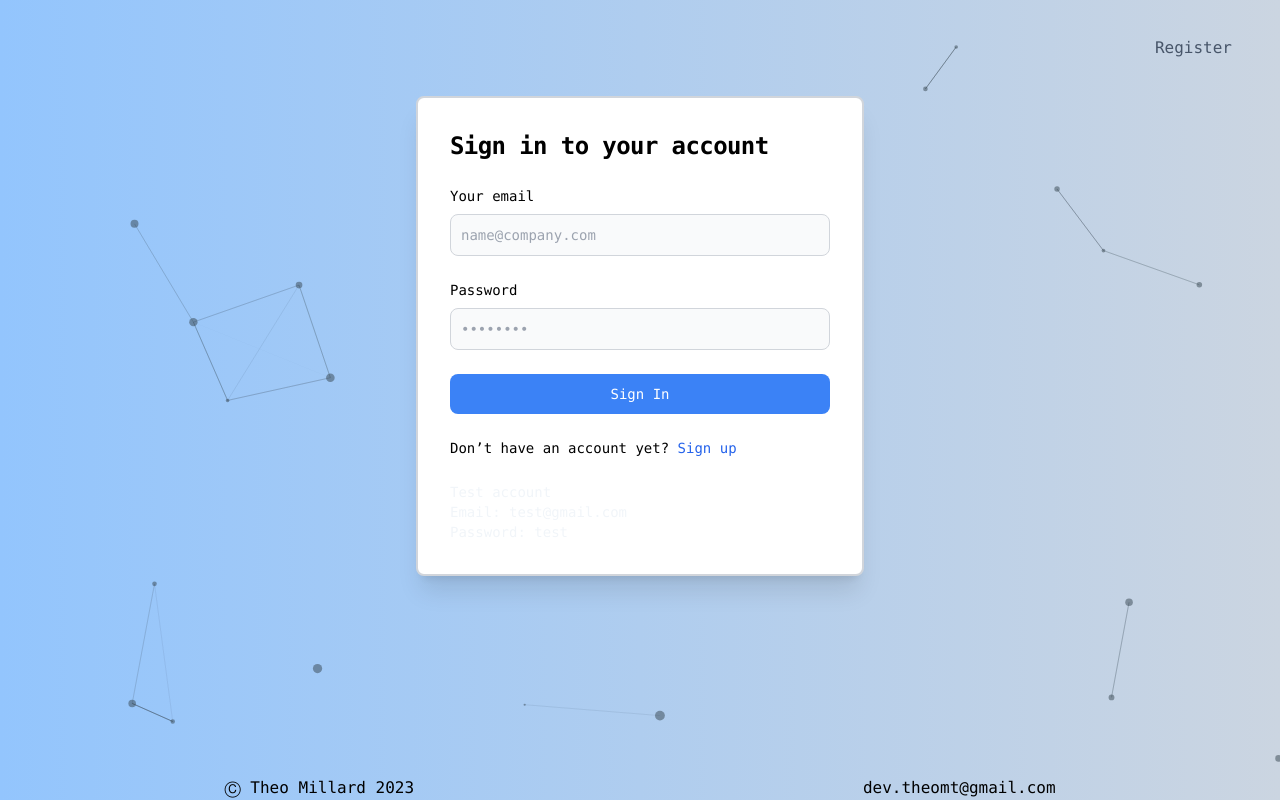
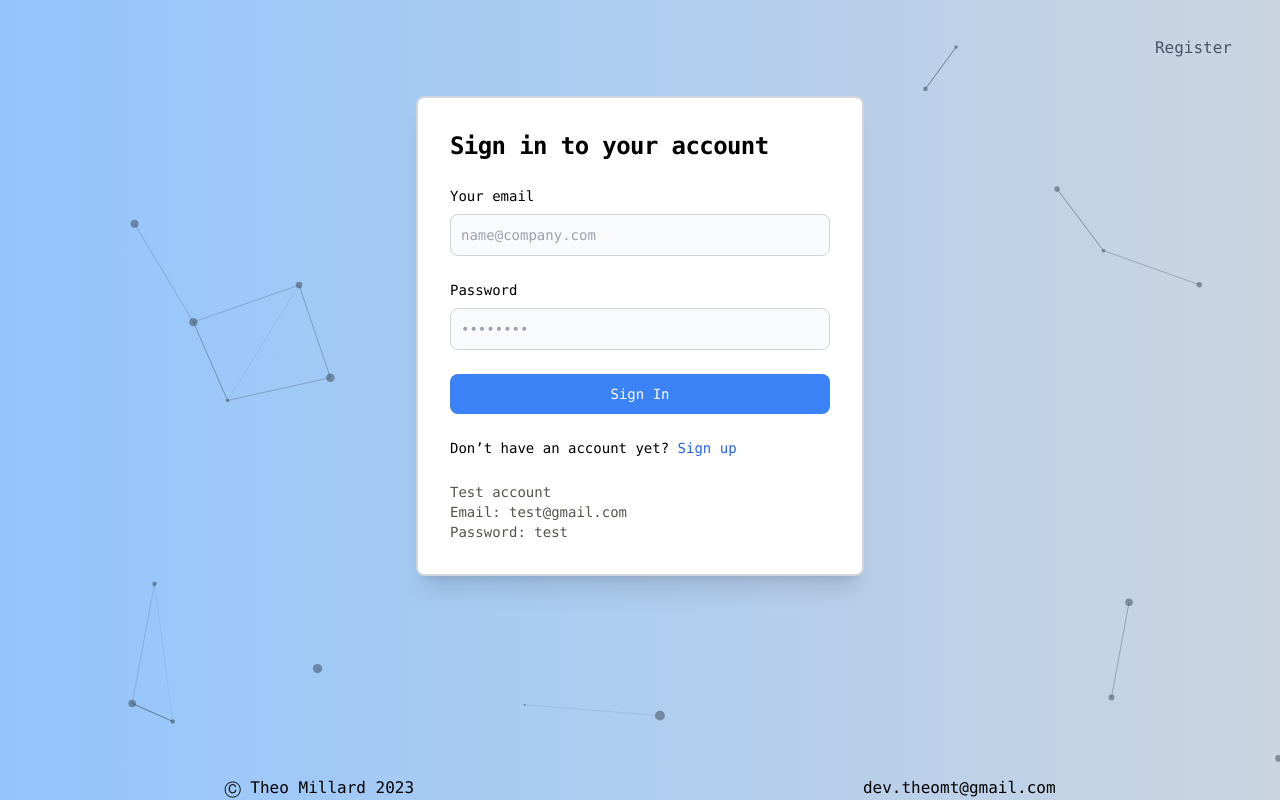
Before and after one commit to ToHe-MT/FaceRecognitionClient, a Next.js app: page / in a window 1280 px wide. Built offline with nearby package versions, Linux system fonts and the light colour scheme.

Commit message:
add test acount

```diff
--- a/src/pages/Components/Register/Register.js
+++ b/src/pages/Components/Register/Register.js
@@ -82,7 +82,7 @@ const Register = ({ onRouteChange }) => {
                     <p className="text-sm font-light">
                         Already have an account? <a href="#" className="font-medium text-blue-600 hover:underline" onClick={() => onRouteChange('signin')}>Sign In</a>
                     </p>
-                    <p className="text-sm font-light text-slate-100 ">
+                    <p className="text-sm font-light text-stone-600 ">
                         Even though passwords have been encrypted
                         <br />
                         <span className="text-red-400">
--- a/src/pages/Components/SignIn/SignIn.js
+++ b/src/pages/Components/SignIn/SignIn.js
@@ -80,7 +80,7 @@ const SignIn = ({ onRouteChange, loadUser }) => {
                         <p className="text-sm font-light">
                             Don’t have an account yet? <a href="#" className="font-medium text-blue-600 hover:underline" onClick={() => onRouteChange('register')}>Sign up</a>
                         </p>
-                        <p className="text-sm font-light text-slate-100 ">
+                        <p className="text-sm font-light text-stone-600 ">
                             Test account
                             <br/>
                             Email: test@gmail.com
```
